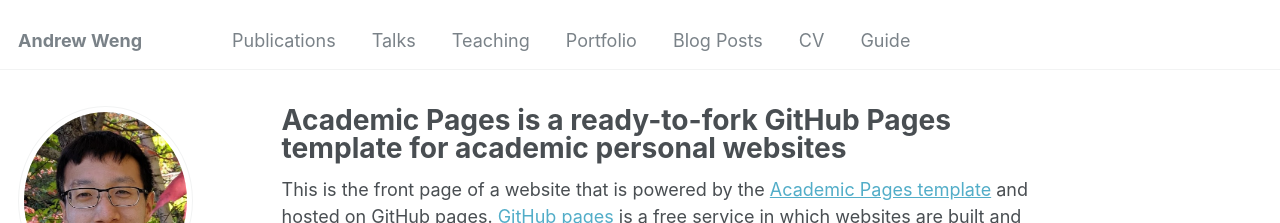
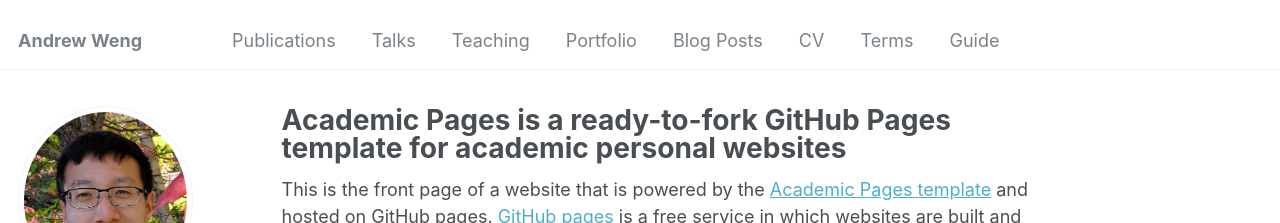
Before and after one commit to wengandrew/wengandrew.github.io, a Jekyll site: the page built from _pages/about.md, in a window 1280 px wide. Shown: the top 223 px of the page. Built offline with Jekyll 4.4.1, drawn with Linux system fonts in a browser that asks for light colours; some web fonts are replaced.

Commit message:
Update navigation.yml

```diff
--- a/_data/navigation.yml
+++ b/_data/navigation.yml
@@ -23,5 +23,8 @@ main:
   - title: "CV"
     url: /cv/
 
+  - title: "Terms"
+    url: /terms/
+
   - title: "Guide"
     url: /markdown/
```
